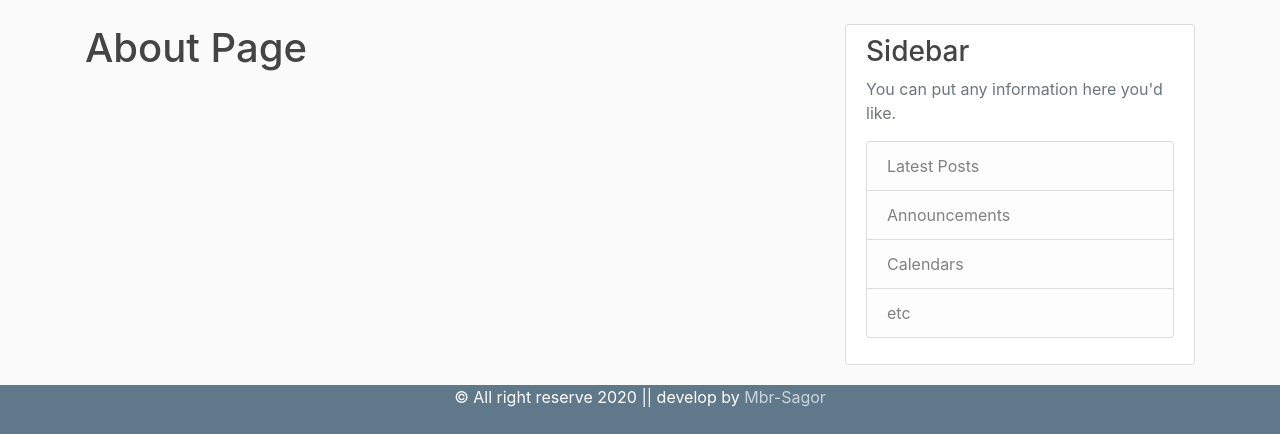
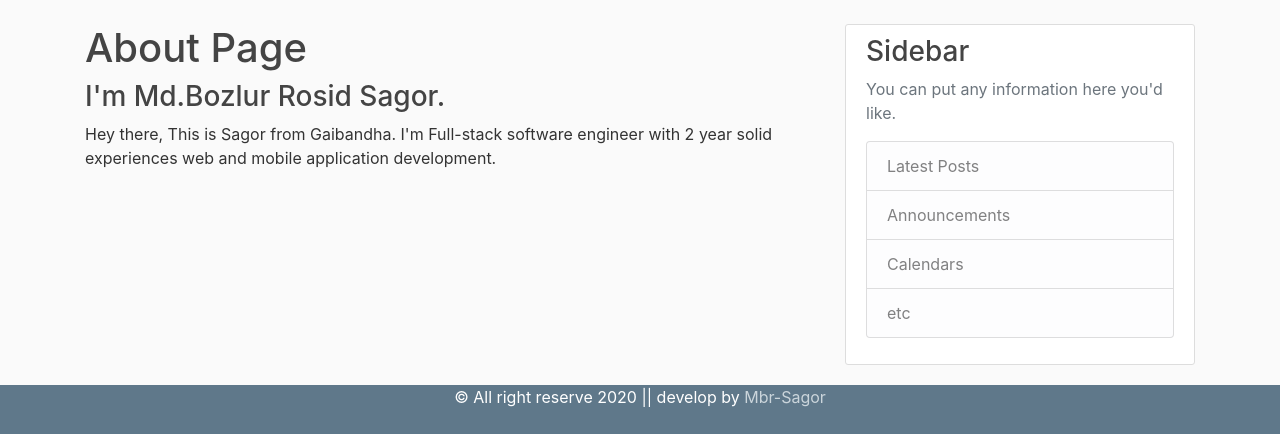
Before and after one commit to mbrsagor/pythonFireStore, a Flask app: page /about in a window 1280 px wide. Shown: the part 56-490 px from the top of the page. Run offline with Flask 2, Linux system fonts and the light colour scheme; some libraries are stand-ins or nearby versions.

Commit message:
Requiements.text and about us page udpate

```diff
--- a/templates/about.html
+++ b/templates/about.html
@@ -1,4 +1,8 @@
 {% extends "layout.html" %}
 {% block content %}
     <h1>About Page</h1>
+    <h3>I'm Md.Bozlur Rosid Sagor.</h3>
+    <p>Hey there, This is Sagor from Gaibandha. I'm Full-stack software engineer with 2 year solid experiences web
+        and mobile application development.
+    </p>
 {% endblock content %}
```
Also changed, not shown: requirements.txt (added, +10 -0 lines).
